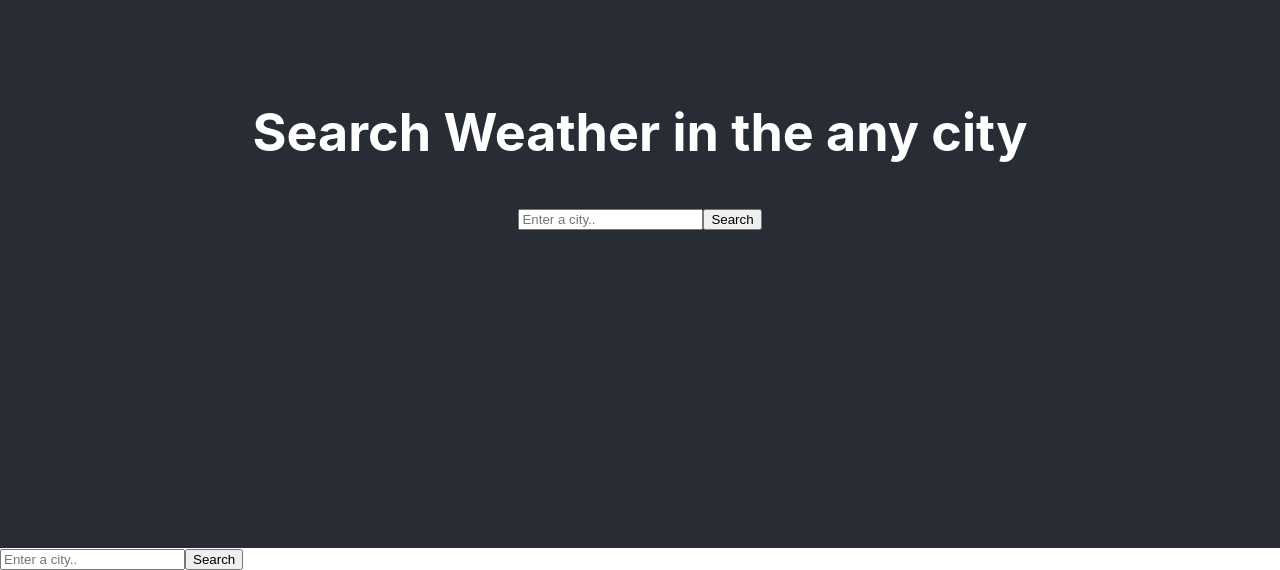
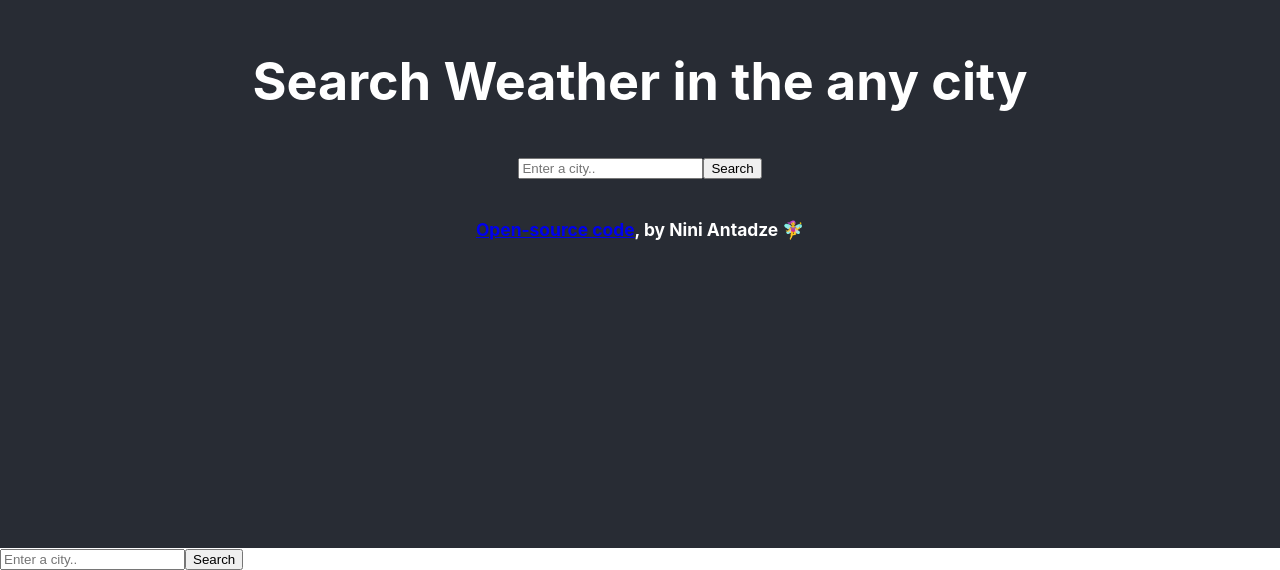
Before and after one commit to niniantadze/my-app, a React (Create React App) app: page / in a window 1280 px wide. Shown: the part 252-822 px from the top of the page. Built offline with nearby package versions, Linux system fonts and the light colour scheme.

Commit message:
added guthub copy

```diff
--- a/src/App.js
+++ b/src/App.js
@@ -6,6 +6,17 @@
     <div className="App">
       <h1>Search Weather in the any city</h1>
       <WeatherSearch />
+      <h6>
+        {" "}
+        <a
+          href="https://github.com/niniantadze/my-app"
+          target="_blank"
+          rel="noreferrer"
+        >
+          Open-source code
+        </a>
+        , by Nini Antadze 🧚‍♀️
+      </h6>
     </div>
   );
 }
```
